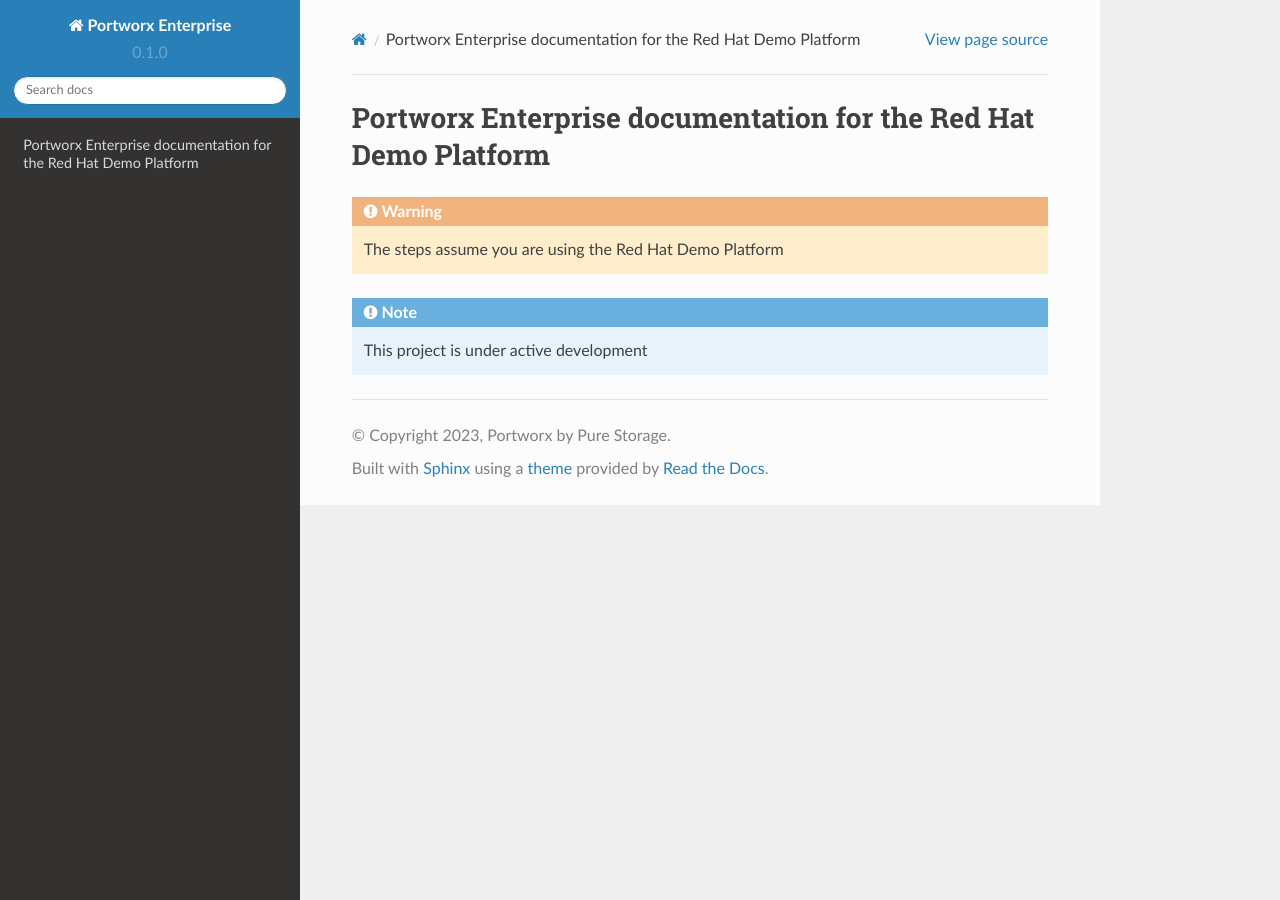
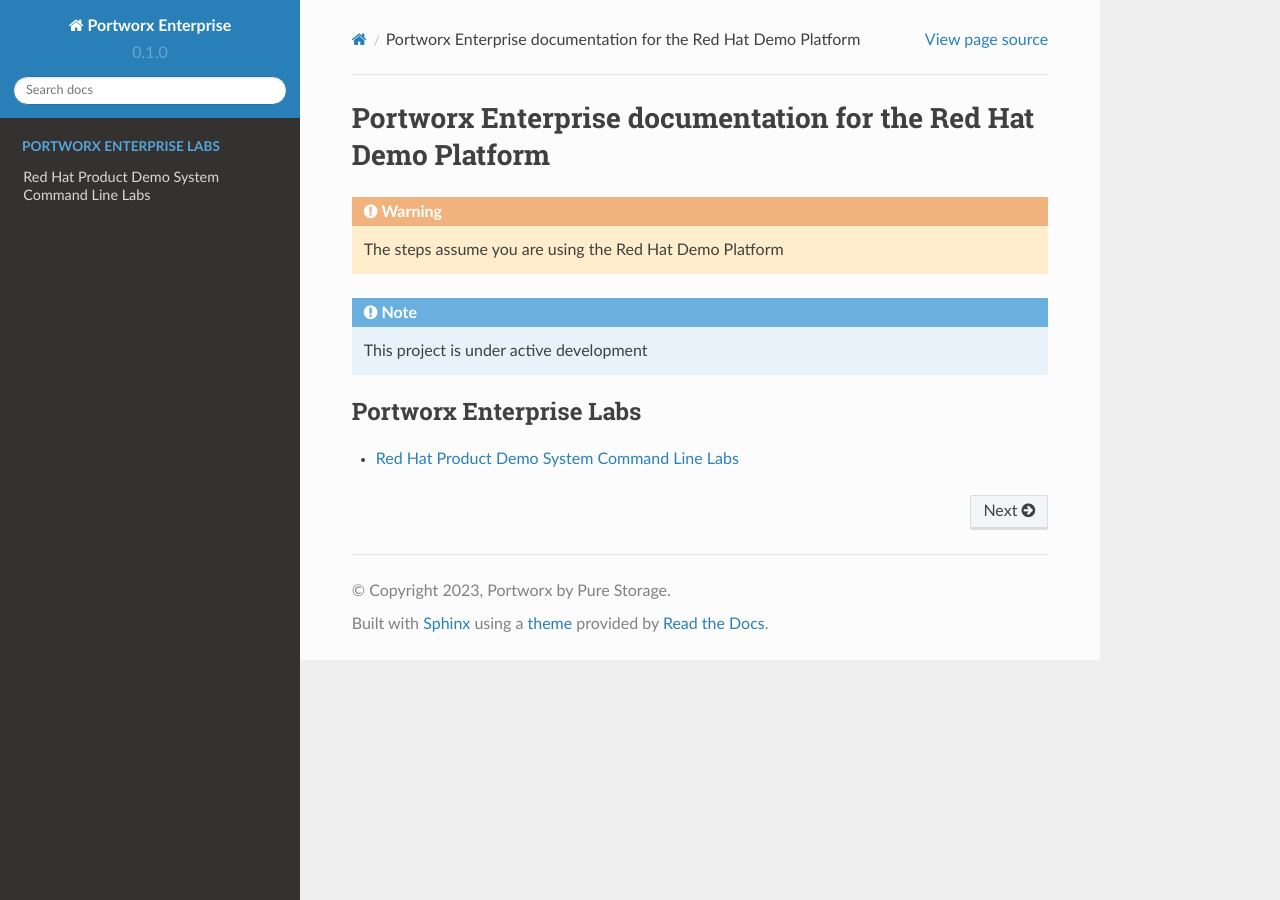
Before and after one commit to bhavin04890/rhdp-pxe-docs, a Sphinx documentation site: the page built from docs/source/index.rst, in a window 1280 px wide. Built offline with Sphinx 7.4.7 and the Read the Docs theme 2.0.0, drawn with Linux system fonts in a browser that asks for light colours; pages that are not in the unit, such as notebooks, are missing from menus.

Commit message:
another commit

```diff
--- /dev/null
+++ b/docs/source/cli-based-labs/index-cli.rst
@@ -0,0 +1,15 @@
+=======================================================================
+Red Hat Product Demo System Command Line Labs
+=======================================================================
+
+.. warning:: The steps assume you are using the Red Hat Demo System**
+
+.. note:: This project is under active development.
+
+.. toctree::
+   :caption: Command Line Labs
+   :maxdepth: 1
+   :numbered:
+   :glob:
+
+   explore-rhpds-cli
--- a/docs/source/index.rst
+++ b/docs/source/index.rst
@@ -10,3 +10,5 @@
    :caption: Portworx Enterprise Labs
    :maxdepth: 2
    :glob:
+
+   cli-based-labs/index-cli
```
